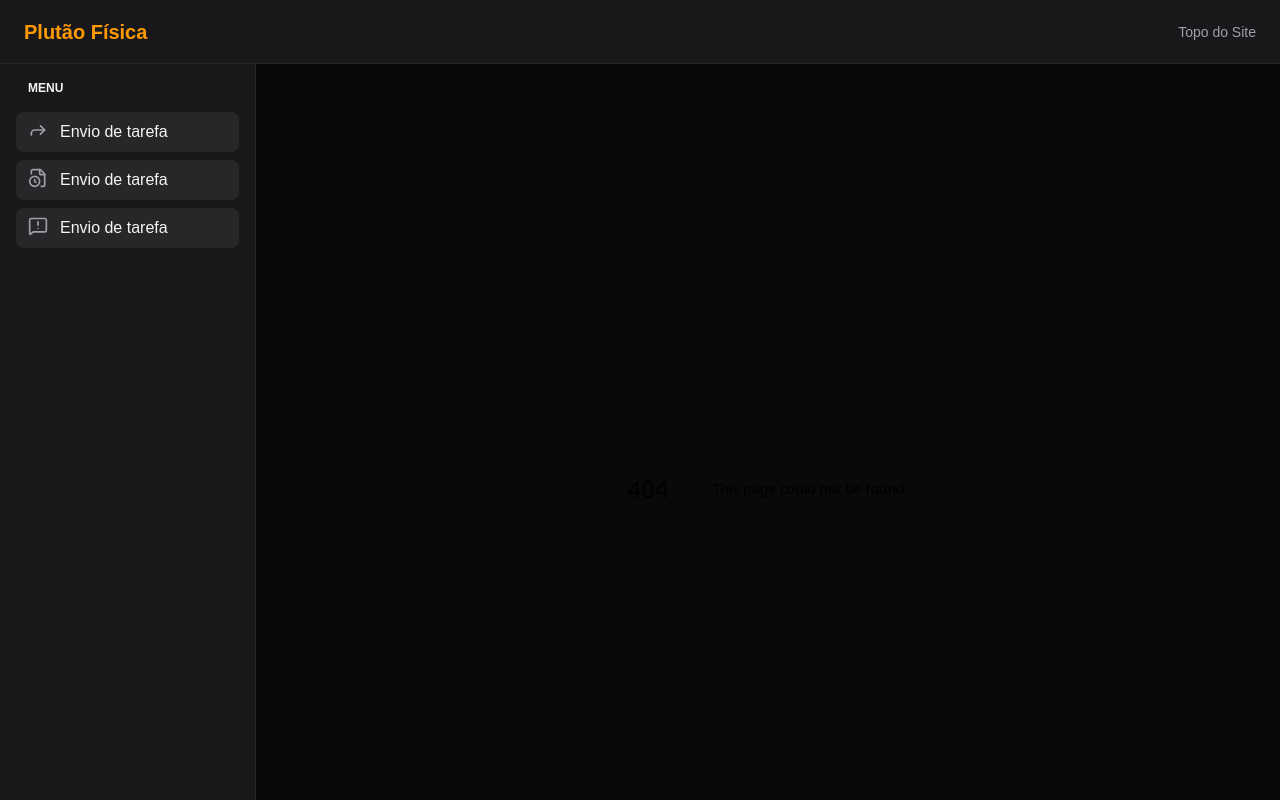
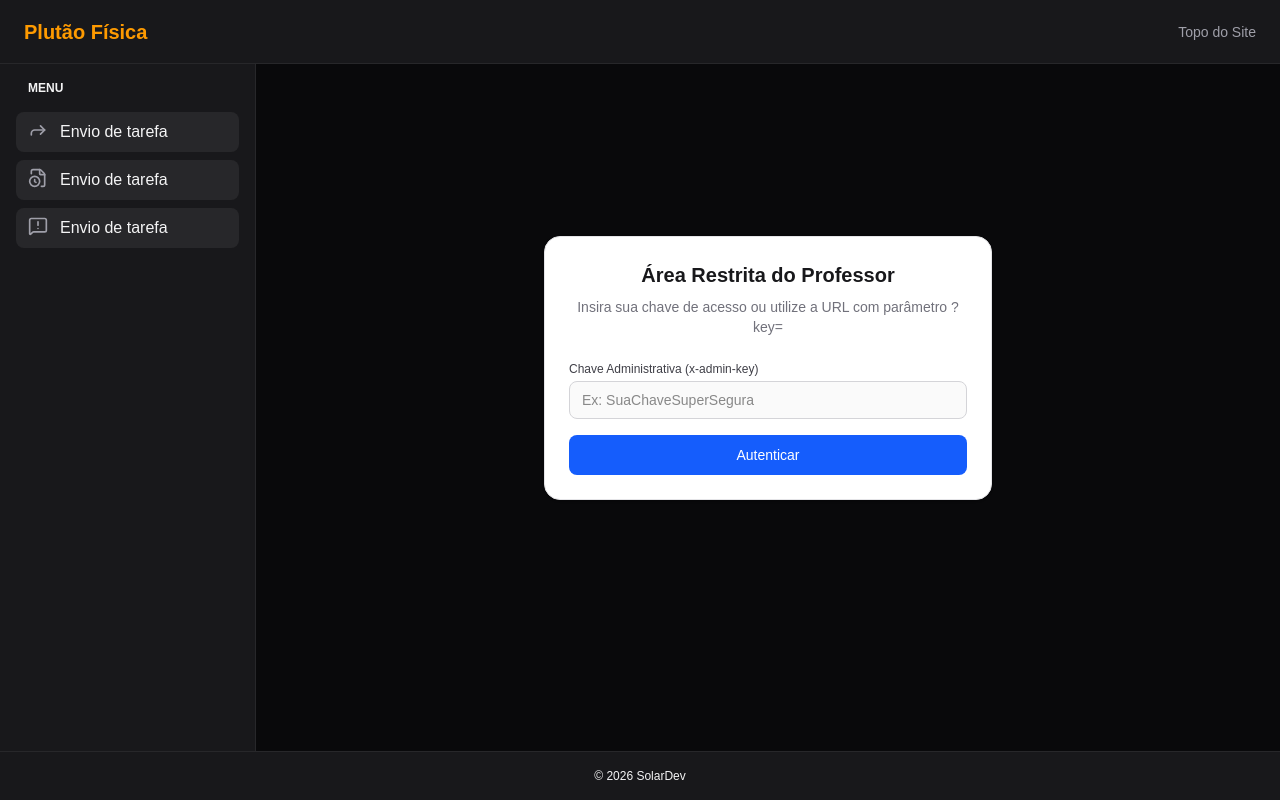
Before and after one commit to jtiagotoledo/Plutao-Fisica, a Next.js app: page /professor in a window 1280 px wide. Before the commit this address had no page. Shown: the top 800 px of the page. Built offline with nearby package versions, Linux system fonts and the light colour scheme.

Commit message:
add painel do professor

```diff
--- /dev/null
+++ b/src/app/professor/page.tsx
@@ -0,0 +1,133 @@
+'use client';
+
+import { useState, useEffect, Suspense } from 'react';
+import { useSearchParams } from 'next/navigation';
+
+function PainelProfessorContent() {
+  const searchParams = useSearchParams();
+  const [adminKey, setAdminKey] = useState<string>('');
+  const [autenticado, setAutenticado] = useState<boolean>(false);
+  const [inputKey, setInputKey] = useState<string>('');
+
+  useEffect(() => {
+    const urlKey = searchParams.get('key');
+    const localKey = localStorage.getItem('x-admin-key');
+
+    if (urlKey) {
+      localStorage.setItem('x-admin-key', urlKey);
+      setAdminKey(urlKey);
+      setAutenticado(true);
+    } else if (localKey) {
+      setAdminKey(localKey);
+      setAutenticado(true);
+    }
+  }, [searchParams]);
+
+  const handleManualLogin = (e: React.FormEvent) => {
+    e.preventDefault();
+    if (inputKey.trim()) {
+      localStorage.setItem('x-admin-key', inputKey.trim());
+      setAdminKey(inputKey.trim());
+      setAutenticado(true);
+    }
+  };
+
+  const handleLogout = () => {
+    localStorage.removeItem('x-admin-key');
+    setAdminKey('');
+    setAutenticado(false);
+  };
+
+  if (!autenticado) {
+    return (
+      <div className="min-h-[70vh] flex items-center justify-center px-4">
+        <div className="w-full max-w-md bg-white dark:bg-zinc-900 border border-zinc-200 dark:border-zinc-800 rounded-2xl p-6 shadow-sm">
+          <h1 className="text-xl font-bold text-zinc-900 dark:text-white mb-2 text-center">
+            Área Restrita do Professor
+          </h1>
+          <p className="text-sm text-zinc-500 dark:text-zinc-400 mb-6 text-center">
+            Insira sua chave de acesso ou utilize a URL com parâmetro ?key=
+          </p>
+
+          <form onSubmit={handleManualLogin} className="space-y-4">
+            <div>
+              <label className="block text-xs font-medium text-zinc-700 dark:text-zinc-300 mb-1">
+                Chave Administrativa (x-admin-key)
+              </label>
+              <input
+                type="password"
+                value={inputKey}
+                onChange={(e) => setInputKey(e.target.value)}
+                placeholder="Ex: SuaChaveSuperSegura"
+                className="w-full px-3 py-2 text-sm bg-zinc-50 dark:bg-zinc-800 border border-zinc-300 dark:border-zinc-700 rounded-lg focus:outline-none focus:ring-2 focus:ring-blue-500 dark:text-white"
+                required
+              />
+            </div>
+            <button
+              type="submit"
+              className="w-full py-2.5 px-4 bg-blue-600 hover:bg-blue-700 text-white font-medium text-sm rounded-lg transition-colors"
+            >
+              Autenticar
+            </button>
+          </form>
+        </div>
+      </div>
+    );
+  }
+
+  return (
+    <div className="max-w-7xl mx-auto px-4 py-8">
+      <div className="flex flex-col sm:flex-row sm:items-center justify-between gap-4 mb-8 pb-6 border-b border-zinc-200 dark:border-zinc-800">
+        <div>
+          <h1 className="text-2xl font-bold text-zinc-900 dark:text-white">
+            Painel de Gestão - Plutão Física
+          </h1>
+          <p className="text-sm text-zinc-500 dark:text-zinc-400">
+            Gerencie tarefas, turmas e visualize as entregas dos alunos.
+          </p>
+        </div>
+
+        <button
+          onClick={handleLogout}
+          className="self-start sm:self-auto px-3 py-1.5 text-xs text-red-600 dark:text-red-400 border border-red-200 dark:border-red-900/30 rounded-md hover:bg-red-50 dark:hover:bg-red-950/20 transition-colors"
+        >
+          Sair da Sessão
+        </button>
+      </div>
+
+      <div className="grid grid-cols-1 md:grid-cols-3 gap-6 mb-8">
+        <div className="p-6 bg-white dark:bg-zinc-900 border border-zinc-200 dark:border-zinc-800 rounded-xl">
+          <h3 className="font-semibold text-zinc-900 dark:text-white mb-2">Cadastrar Tarefa</h3>
+          <p className="text-xs text-zinc-500 mb-4">Envie um PDF para uma ou várias turmas (1A, 1B, etc).</p>
+          <button className="w-full py-2 text-xs font-medium bg-zinc-900 dark:bg-zinc-100 text-white dark:text-zinc-900 rounded-lg">
+            Nova Tarefa
+          </button>
+        </div>
+
+        <div className="p-6 bg-white dark:bg-zinc-900 border border-zinc-200 dark:border-zinc-800 rounded-xl">
+          <h3 className="font-semibold text-zinc-900 dark:text-white mb-2">Cadastrar Estudantes</h3>
+          <p className="text-xs text-zinc-500 mb-4">Gere o hash de 4 caracteres para novos alunos individualmente ou em lote.</p>
+          <button className="w-full py-2 text-xs font-medium bg-zinc-900 dark:bg-zinc-100 text-white dark:text-zinc-900 rounded-lg">
+            Gerenciar Alunos
+          </button>
+        </div>
+
+        <div className="p-6 bg-white dark:bg-zinc-900 border border-zinc-200 dark:border-zinc-800 rounded-xl">
+          <h3 className="font-semibold text-zinc-900 dark:text-white mb-2">Matriz de Entregas</h3>
+          <p className="text-xs text-zinc-500 mb-4">Acompanhe o status e as fotos enviadas pelos alunos por turma.</p>
+          <button className="w-full py-2 text-xs font-medium bg-zinc-900 dark:bg-zinc-100 text-white dark:text-zinc-900 rounded-lg">
+            Ver Entregas
+          </button>
+        </div>
+      </div>
+    </div>
+  );
+}
+
+export default function PainelProfessor() {
+  return (
+    <Suspense fallback={<div className="p-8 text-center text-sm">Carregando painel...</div>}>
+      <PainelProfessorContent />
+    </Suspense>
+  );
+}
--- /dev/null
+++ b/src/lib/api.ts
@@ -0,0 +1,18 @@
+const BASE_URL = process.env.NEXT_PUBLIC_API_URL || '/api';
+
+export async function fetchWithAdmin(endpoint: string, options: RequestInit = {}) {
+  const adminKey = typeof window !== 'undefined' ? localStorage.getItem('x-admin-key') : '';
+
+  const headers = {
+    'Content-Type': 'application/json',
+    ...(adminKey ? { 'x-admin-key': adminKey } : {}),
+    ...options.headers,
+  };
+
+  const response = await fetch(`${BASE_URL}${endpoint}`, {
+    ...options,
+    headers,
+  });
+
+  return response;
+}
```
